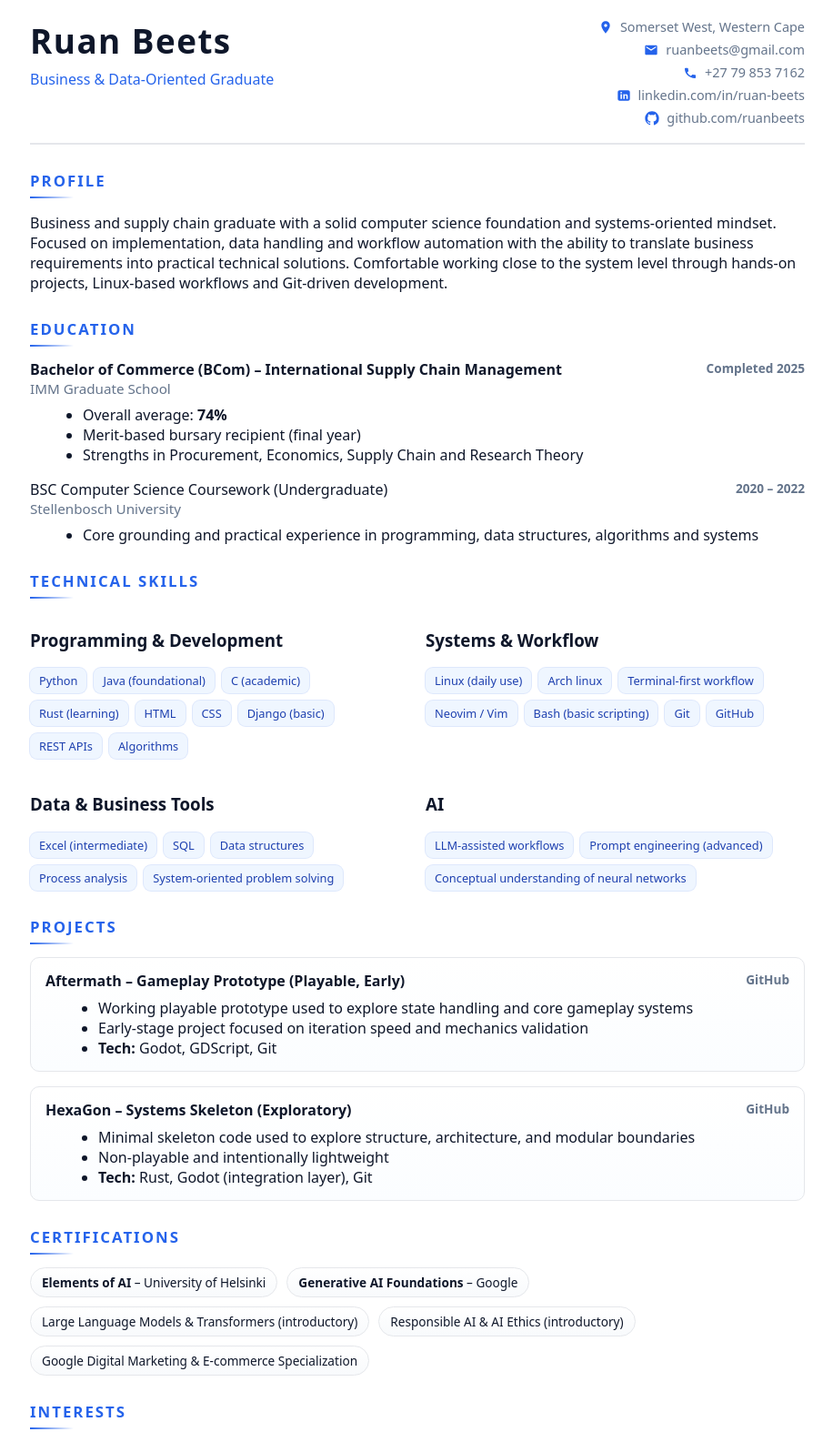
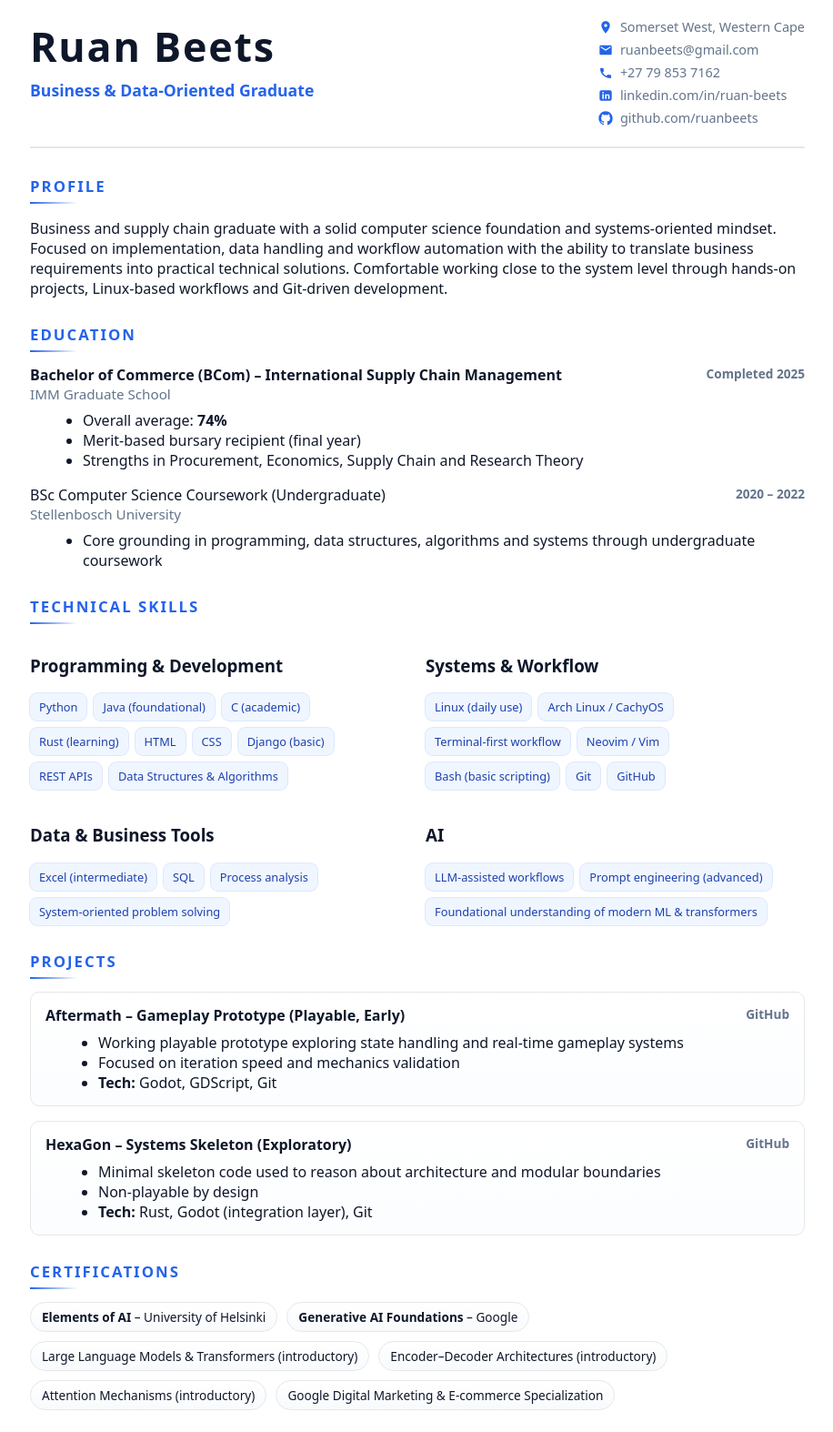
Before and after one commit to ruanbeets/cv, a plain HTML site: page index.html in a window 1280 px wide. Shown: the part 20-1594 px from the top of the page at 91% size, without its empty margins (181-1097 px from the left). Drawn offline with Linux system fonts and the light colour scheme.

Commit message:
version 4

```diff
--- a/index.html
+++ b/index.html
@@ -9,11 +9,13 @@
 <body>
   <main class="cv">
 
+    <!-- HEADER -->
     <header class="header">
-      <div>
+      <div class="header-left">
         <h1>Ruan Beets</h1>
         <p class="subtitle">Business & Data-Oriented Graduate</p>
       </div>
+
       <div class="contact">
         <div class="contact-item">
           <svg viewBox="0 0 24 24" aria-hidden="true">
@@ -21,51 +23,50 @@
           </svg>
           <span>Somerset West, Western Cape</span>
         </div>
-
         <div class="contact-item">
           <svg viewBox="0 0 24 24" aria-hidden="true">
            <path d="M20 4H4c-1.1 0-2 .9-2 2v12c0 1.1.9 2 2 2h16c1.1 0 2-.9 2-2V6c0-1.1-.9-2-2-2zm0 4-8 5-8-5V6l8 5 8-5v2z"/>
           </svg>
-    <span>ruanbeets@gmail.com</span>
+          <a href="mailto:ruanbeets@gmail.com">ruanbeets@gmail.com</a>
         </div>
-
         <div class="contact-item">
           <svg viewBox="0 0 24 24" aria-hidden="true">
             <path d="M6.62 10.79a15.05 15.05 0 006.59 6.59l2.2-2.2a1 1 0 011.01-.24c1.12.37 2.33.57 3.58.57a1 1 0 011 1V20a1 1 0 01-1 1C10.07 21 3 13.93 3 5a1 1 0 011-1h3.5a1 1 0 011 1c0 1.25.2 2.46.57 3.59a1 1 0 01-.25 1.01l-2.2 2.19z"/>
           </svg>
           <span>+27 79 853 7162</span>
         </div>
-
         <div class="contact-item">
           <svg viewBox="0 0 24 24" aria-hidden="true">
             <path d="M4.98 3.5C3.34 3.5 2 4.84 2 6.48v11.04C2 19.16 3.34 20.5 4.98 20.5h14.04c1.64 0 2.98-1.34 2.98-2.98V6.48c0-1.64-1.34-2.98-2.98-2.98H4.98zM8.88 17.5H6.5V9.75h2.38V17.5zM7.69 8.69c-.77 0-1.39-.63-1.39-1.39 0-.77.62-1.39 1.39-1.39.77 0 1.39.62 1.39 1.39 0 .76-.62 1.39-1.39 1.39zM18.5 17.5h-2.38v-3.74c0-.89-.02-2.03-1.24-2.03-1.24 0-1.43.97-1.43 1.97v3.8h-2.38V9.75h2.28v1.06h.03c.32-.6 1.1-1.24 2.26-1.24 2.42 0 2.87 1.59 2.87 3.65v4.28z"/>
           </svg>
-    <a href="https://www.linkedin.com/in/ruan-beets-691969265/" target="_blank" rel="noopener">
+          <a href="https://www.linkedin.com/in/ruan-beets-691969265/" target="_blank">
             linkedin.com/in/ruan-beets
           </a>
         </div>
-
         <div class="contact-item">
           <svg viewBox="0 0 24 24" aria-hidden="true">
             <path d="M12 .5C5.65.5.5 5.65.5 12c0 5.1 3.29 9.43 7.86 10.96.57.1.78-.25.78-.55 0-.27-.01-.98-.01-1.92-3.2.7-3.88-1.54-3.88-1.54-.52-1.32-1.27-1.67-1.27-1.67-1.04-.71.08-.7.08-.7 1.15.08 1.75 1.18 1.75 1.18 1.02 1.75 2.67 1.24 3.32.95.1-.74.4-1.24.72-1.52-2.55-.29-5.23-1.27-5.23-5.65 0-1.25.45-2.27 1.18-3.07-.12-.29-.51-1.45.11-3.02 0 0 .97-.31 3.18 1.17a11.1 11.1 0 015.8 0c2.2-1.48 3.18-1.17 3.18-1.17.62 1.57.23 2.73.11 3.02.73.8 1.17 1.82 1.17 3.07 0 4.39-2.69 5.35-5.25 5.63.41.36.78 1.07.78 2.16 0 1.56-.01 2.82-.01 3.2 0 .3.2.65.79.54A11.5 11.5 0 0023.5 12C23.5 5.65 18.35.5 12 .5z"/>
           </svg>
-    <span>github.com/ruanbeets</span>
+          <a href="https://github.com/ruanbeets" target="_blank">
+            github.com/ruanbeets
+          </a>
         </div>
       </div>
-
     </header>
 
+    <!-- PROFILE -->
     <section>
       <h2>Profile</h2>
       <p>
         Business and supply chain graduate with a solid computer science foundation and
         systems-oriented mindset. Focused on implementation, data handling and workflow
-        automation with the ability to translate business requirements into practical technical
-        solutions. Comfortable working close to the system level through hands-on projects,
-        Linux-based workflows and Git-driven development.
+        automation with the ability to translate business requirements into practical
+        technical solutions. Comfortable working close to the system level through hands-on
+        projects, Linux-based workflows and Git-driven development.
       </p>
     </section>
 
+    <!-- EDUCATION -->
     <section>
       <h2>Education</h2>
 
@@ -84,16 +85,17 @@
 
       <div class="item minor">
         <div class="item-header">
-          <strong>BSC Computer Science Coursework (Undergraduate)</strong>
+          <strong>BSc Computer Science Coursework (Undergraduate)</strong>
           <span class="date">2020 – 2022</span>
         </div>
         <div class="item-sub">Stellenbosch University</div>
         <ul>
-          <li>Core grounding and practical experience in programming, data structures, algorithms and systems</li>
+          <li>Core grounding in programming, data structures, algorithms and systems through undergraduate coursework</li>
         </ul>
       </div>
     </section>
 
+    <!-- SKILLS -->
     <section>
       <h2>Technical Skills</h2>
 
@@ -109,7 +111,7 @@
             <span>CSS</span>
             <span>Django (basic)</span>
             <span>REST APIs</span>
-            <span>Algorithms </span>
+            <span>Data Structures & Algorithms</span>
           </div>
         </div>
 
@@ -117,9 +119,9 @@
           <h3>Systems & Workflow</h3>
           <div class="tags">
             <span>Linux (daily use)</span>
-            <span>Arch linux </span>
+            <span>Arch Linux / CachyOS</span>
             <span>Terminal-first workflow</span>
-            <span>Neovim / Vim </span>
+            <span>Neovim / Vim</span>
             <span>Bash (basic scripting)</span>
             <span>Git</span>
             <span>GitHub</span>
@@ -131,7 +133,6 @@
           <div class="tags">
             <span>Excel (intermediate)</span>
             <span>SQL</span>
-            <span>Data structures </span>
             <span>Process analysis</span>
             <span>System-oriented problem solving</span>
           </div>
@@ -142,12 +143,13 @@
           <div class="tags">
             <span>LLM-assisted workflows</span>
             <span>Prompt engineering (advanced)</span>
-            <span>Conceptual understanding of neural networks</span>
+            <span>Foundational understanding of modern ML & transformers</span>
           </div>
         </div>
       </div>
     </section>
 
+    <!-- PROJECTS -->
     <section>
       <h2>Projects</h2>
 
@@ -157,8 +159,8 @@
           <span class="date">GitHub</span>
         </div>
         <ul>
-          <li>Working playable prototype used to explore state handling and core gameplay systems</li>
-          <li>Early-stage project focused on iteration speed and mechanics validation</li>
+          <li>Working playable prototype exploring state handling and real-time gameplay systems</li>
+          <li>Focused on iteration speed and mechanics validation</li>
           <li><strong>Tech:</strong> Godot, GDScript, Git</li>
         </ul>
       </div>
@@ -169,30 +171,32 @@
           <span class="date">GitHub</span>
         </div>
         <ul>
-          <li>Minimal skeleton code used to explore structure, architecture, and modular boundaries</li>
-          <li>Non-playable and intentionally lightweight</li>
+          <li>Minimal skeleton code used to reason about architecture and modular boundaries</li>
+          <li>Non-playable by design</li>
           <li><strong>Tech:</strong> Rust, Godot (integration layer), Git</li>
         </ul>
       </div>
     </section>
 
+    <!-- CERTIFICATIONS -->
     <section>
       <h2>Certifications</h2>
       <div class="certs">
         <span><strong>Elements of AI</strong> – University of Helsinki</span>
         <span><strong>Generative AI Foundations</strong> – Google</span>
         <span>Large Language Models & Transformers (introductory)</span>
-    <span>Responsible AI & AI Ethics (introductory)</span>
+        <span>Encoder–Decoder Architectures (introductory)</span>
+        <span>Attention Mechanisms (introductory)</span>
         <span>Google Digital Marketing & E-commerce Specialization</span>
       </div>
     </section>
 
-
+    <!-- INTERESTS -->
     <section>
       <h2>Interests</h2>
       <p>
-        Regular gym training and general fitness. Strong interest in systems, technology, and
-        understanding how tools and platforms work beneath the surface, with a hands-on,
+        Regular gym training and general fitness. Strong interest in systems, technology
+        and understanding how tools and platforms work beneath the surface with a hands-on and
         exploratory approach to learning.
       </p>
     </section>
--- a/styles.css
+++ b/styles.css
@@ -14,9 +14,9 @@
 body {
   font-family: system-ui, -apple-system, BlinkMacSystemFont, "Segoe UI",
                Roboto, Helvetica, Arial, sans-serif;
-  color: var(--text);
   margin: 0;
   background: #ffffff;
+  color: var(--text);
 }
 
 .cv {
@@ -28,32 +28,53 @@ body {
 .header {
   display: flex;
   justify-content: space-between;
-  align-items: flex-start;
+  gap: 32px;
   border-bottom: 2px solid var(--border);
-  padding-bottom: 18px;
-  margin-bottom: 28px;
+  padding-bottom: 22px;
+  margin-bottom: 30px;
 }
 
 .header h1 {
   margin: 0;
-  font-size: 2.3rem;
+  font-size: 2.8rem;
   letter-spacing: 0.04em;
 }
 
 .subtitle {
   margin-top: 6px;
+  font-size: 1.1rem;
+  font-weight: 600;
   color: var(--accent);
-  font-weight: 500;
 }
 
 .contact {
-  text-align: right;
+  display: flex;
+  flex-direction: column;
+  gap: 6px;
   font-size: 0.9rem;
   color: var(--muted);
 }
 
-.contact span {
-  display: block;
+.contact-item {
+  display: flex;
+  align-items: center;
+  gap: 8px;
+}
+
+.contact-item svg {
+  width: 16px;
+  height: 16px;
+  fill: var(--accent);
+  flex-shrink: 0;
+}
+
+.contact a {
+  color: inherit;
+  text-decoration: none;
+}
+
+.contact a:hover {
+  text-decoration: underline;
 }
 
 section {
@@ -73,7 +94,7 @@ h2::after {
   content: "";
   display: block;
   height: 2px;
-  width: 48px;
+  width: 52px;
   background: linear-gradient(90deg, var(--accent), transparent);
   margin-top: 6px;
 }
@@ -123,7 +144,7 @@ ul {
 .tags span {
   background: var(--accent-soft);
   color: #1e40af;
-  padding: 5px 10px;
+  padding: 6px 10px;
   border-radius: 8px;
   font-size: 0.8rem;
   box-shadow: 0 0 0 1px var(--accent-glow);
@@ -149,7 +170,6 @@ ul {
   background: linear-gradient(180deg, #ffffff, #f8fafc);
   border: 1px solid var(--border);
   font-size: 0.85rem;
-  color: var(--text);
 }
 
 /* PRINT */
@@ -162,35 +182,3 @@ ul {
     padding: 0;
   }
 }
-
-.contact {
-  text-align: right;
-  font-size: 0.9rem;
-  color: var(--muted);
-  display: flex;
-  flex-direction: column;
-  gap: 6px;
-}
-
-.contact-item {
-  display: flex;
-  align-items: center;
-  justify-content: flex-end;
-  gap: 8px;
-}
-
-.contact-item svg {
-  width: 16px;
-  height: 16px;
-  fill: var(--accent);
-  flex-shrink: 0;
-}
-
-.contact-item a {
-  color: inherit;
-  text-decoration: none;
-}
-
-.contact-item a:hover {
-  text-decoration: underline;
-}
```
Lines whose indentation alone changed are shown as unchanged.
